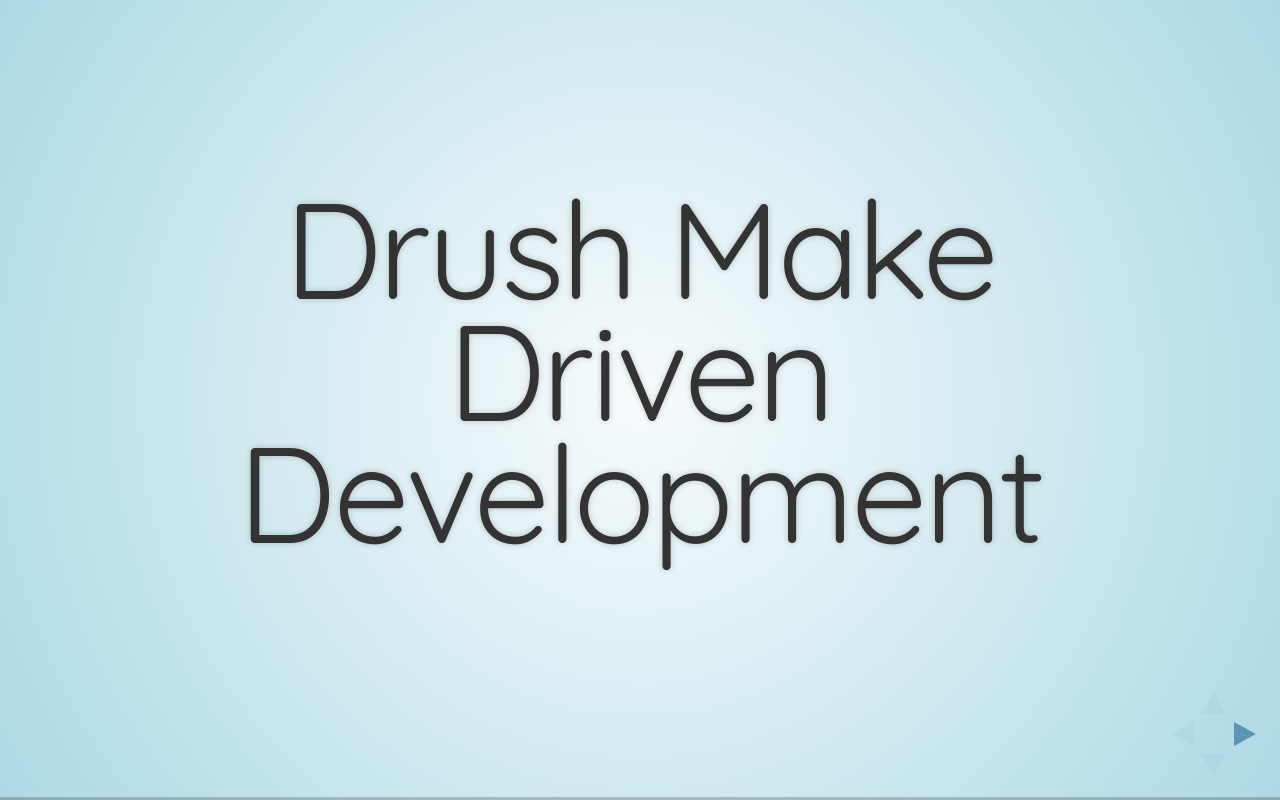
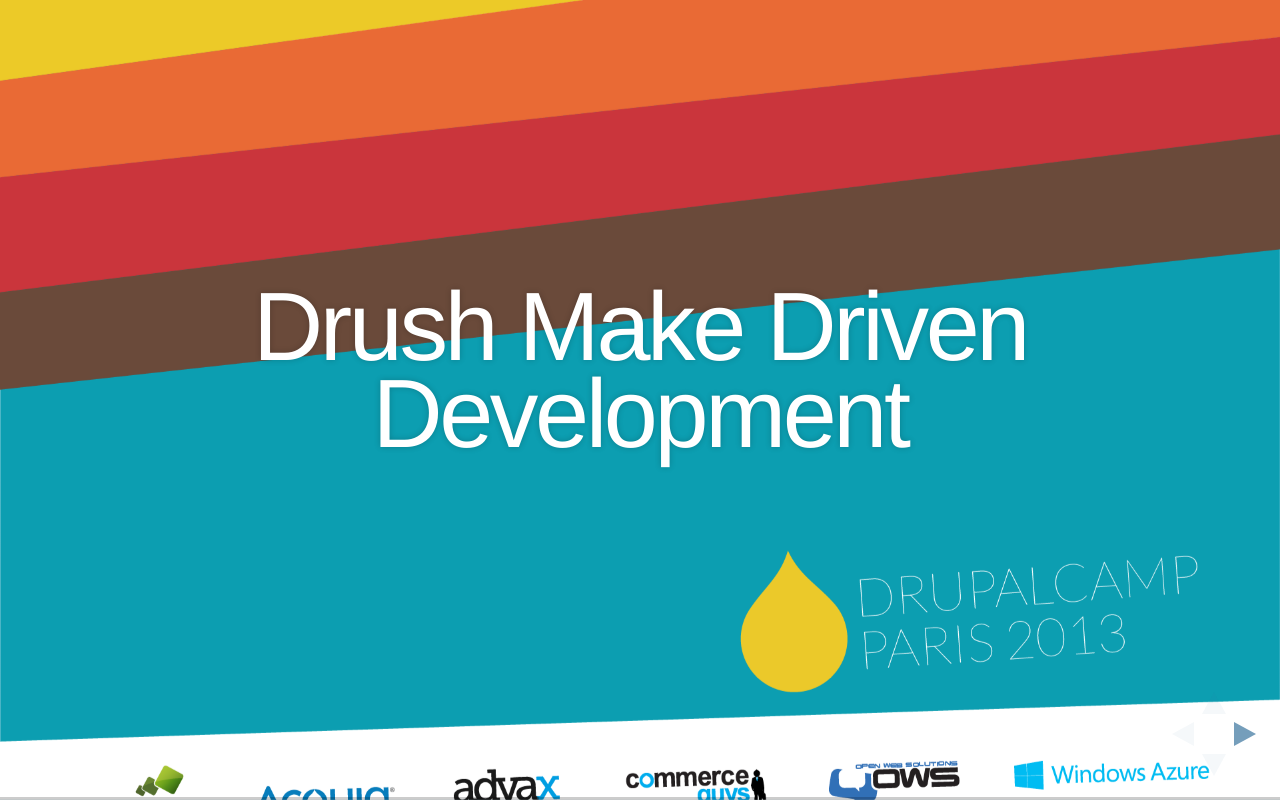
Before and after one commit to SebCorbin/dcparis13-drush-make, a website: page index.html in a window 1280 px wide. Drawn offline with nearby package versions, Linux system fonts and the light colour scheme.

Commit message:
Backgrounds + font hX

```diff
--- a/index.html
+++ b/index.html
@@ -34,8 +34,19 @@
       letter-spacing: -2px;
     }
     .reveal h1, .reveal h2, .reveal h3, .reveal h4, .reveal h5, .reveal h6 {
+      font-family: Helvetica, Arial, sans-serif;
       text-transform: none;
       letter-spacing: -3.4px;
+    }
+    html.begin body .reveal,
+    html.end body .reveal{
+      background: url(images/bg-4-3.png) no-repeat center center fixed;
+      background-size: cover;
+    }
+    html.begin body .reveal h1,
+    html.end body .reveal h1 {
+      color: #ffffff;
+      font-size: 2.7em;
     }
   </style>
 </head>
@@ -45,8 +56,8 @@
 <div class="reveal">
 
 <!-- Any section element inside of this container is displayed as a slide -->
-<div class="slides theme-font-helvetica">
-<section>
+<div class="slides">
+<section data-state="begin">
   <h1>Drush Make Driven Development</h1>
 </section>
 <section>
@@ -417,6 +428,9 @@
     </p>
   </section>
 </section>
+<section data-state="end">
+  <h1>Merci</h1>
+</section>
 </div>
 
 
```
Also changed, not shown: images/bg-16-9.png (added), images/bg-4-3.png (added).
